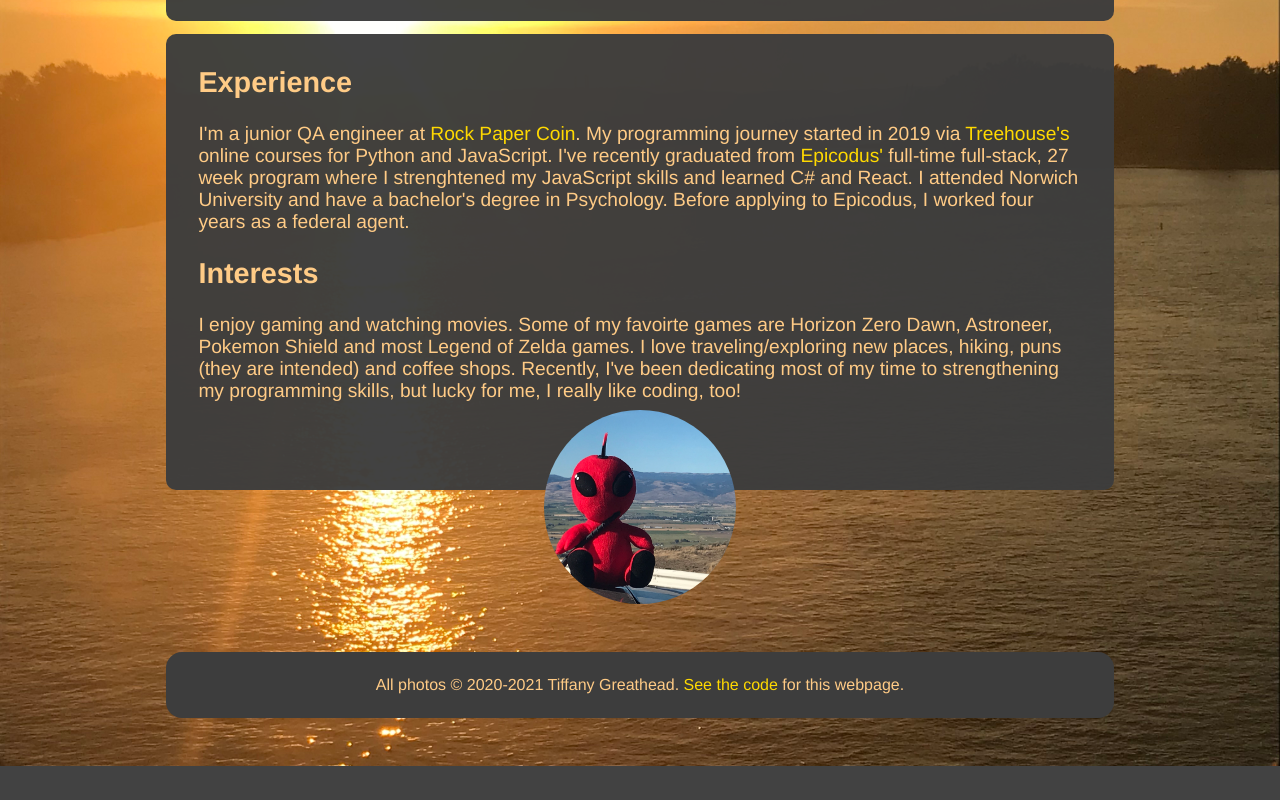
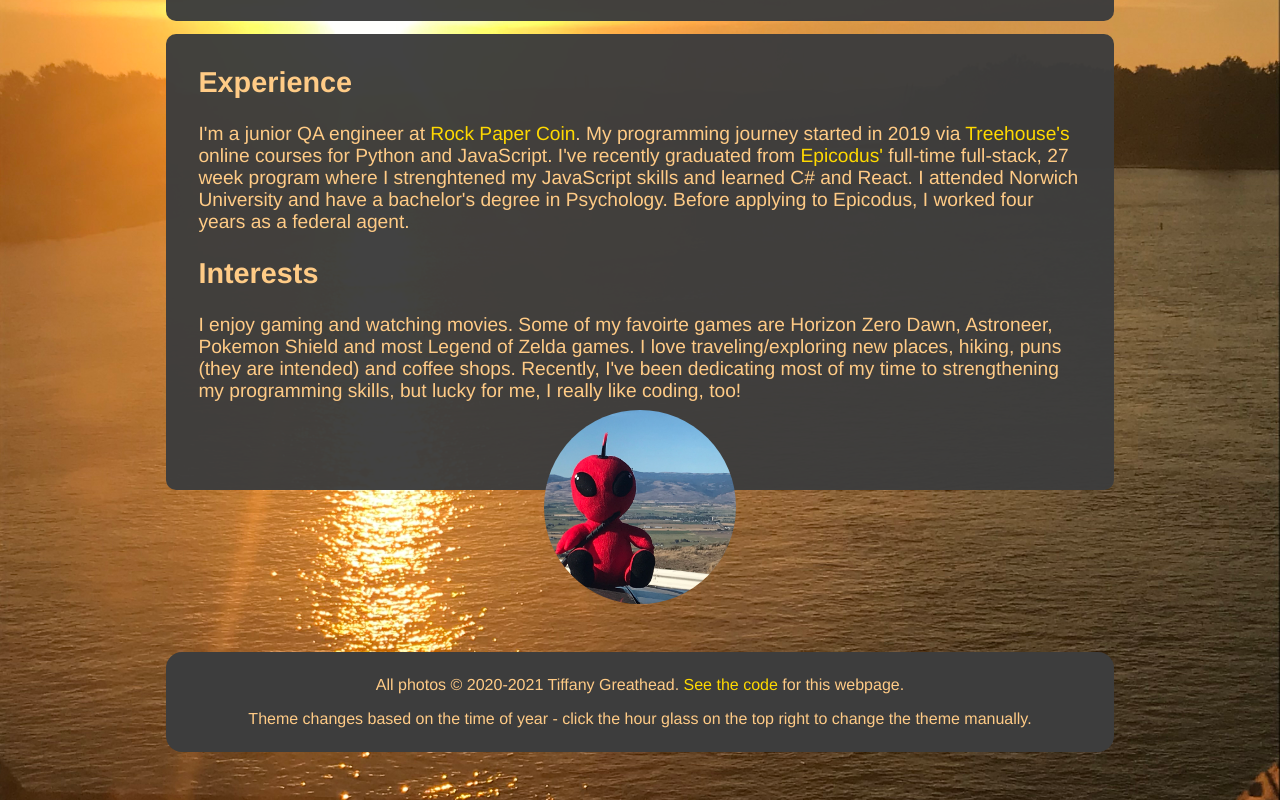
Before and after one commit to TorchAblaze/portfolio, a React (Create React App) app: page / in a window 1280 px wide. Shown: the part 1029-1829 px from the top of the page. Before the commit the page ends 1795 px from the top, so only its background shows below. Built offline with nearby package versions, Linux system fonts and the light colour scheme.

Commit message:
Update footer to mention theme change

```diff
--- a/src/Components/Footer.jsx
+++ b/src/Components/Footer.jsx
@@ -11,6 +11,9 @@ function Footer() {
         </a>
         {" "}for this webpage.
       </p>
+      <p>
+        Theme changes based on the time of year - click the hour glass on the top right to change the theme manually.
+      </p>
     </footer>
   )
 }
```
